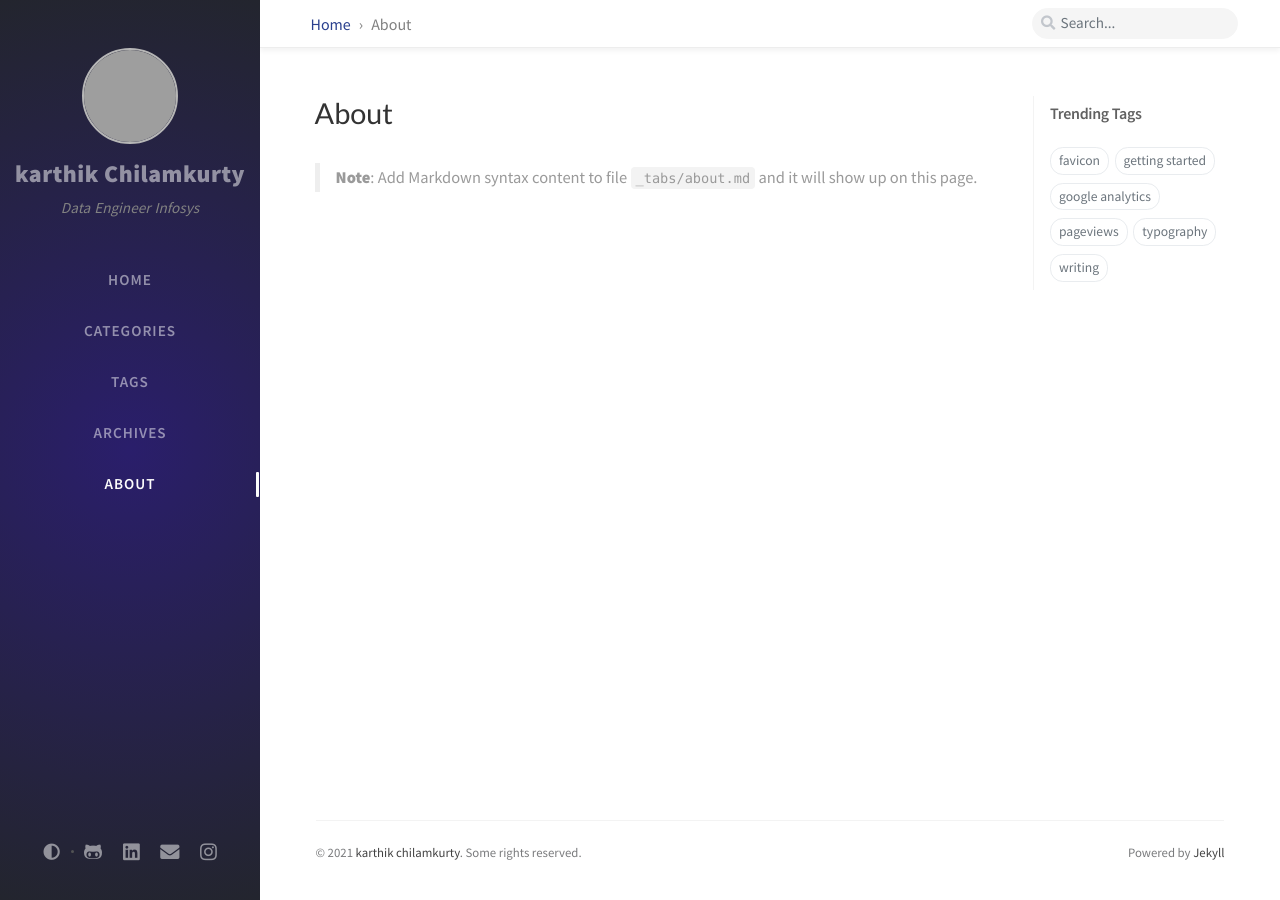
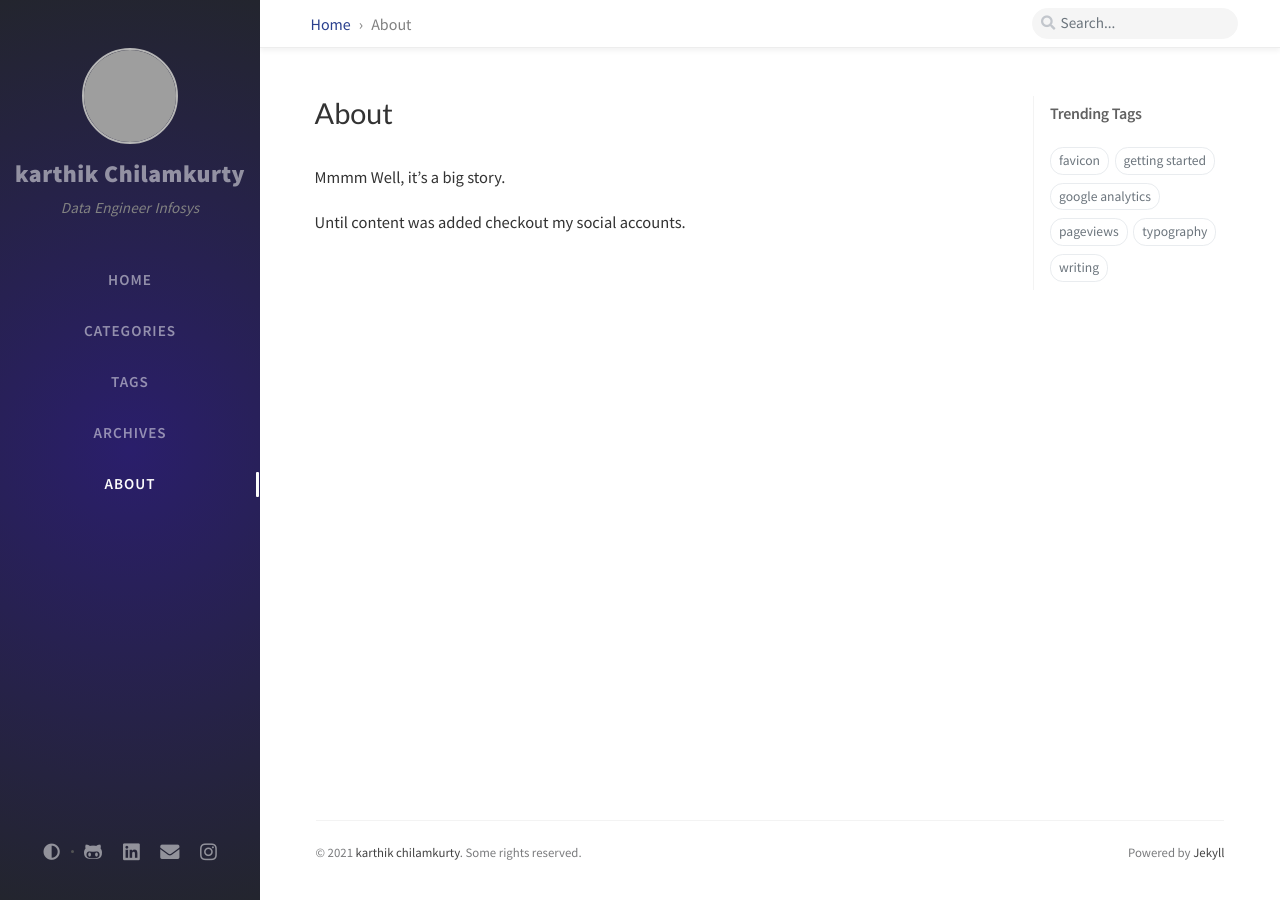
Before and after one commit to karthikchilamkurthy/karthikchilamkurthy.github.io, a Jekyll site: the page built from _tabs/about.md, in a window 1280 px wide. Built offline with Jekyll 4.4.1, drawn with Linux system fonts in a browser that asks for light colours; nearby versions of some CDN libraries; comment, search, counter and statistics services are not loaded; grey boxes are pictures that could not be loaded.

Commit message:
updating about page

```diff
--- a/_tabs/about.md
+++ b/_tabs/about.md
@@ -5,4 +5,6 @@ order: 4
 ---
 
 
-> **Note**: Add Markdown syntax content to file `_tabs/about.md` and it will show up on this page.
+Mmmm Well, it's a big story.
+
+Until content was added checkout my social accounts.
```
